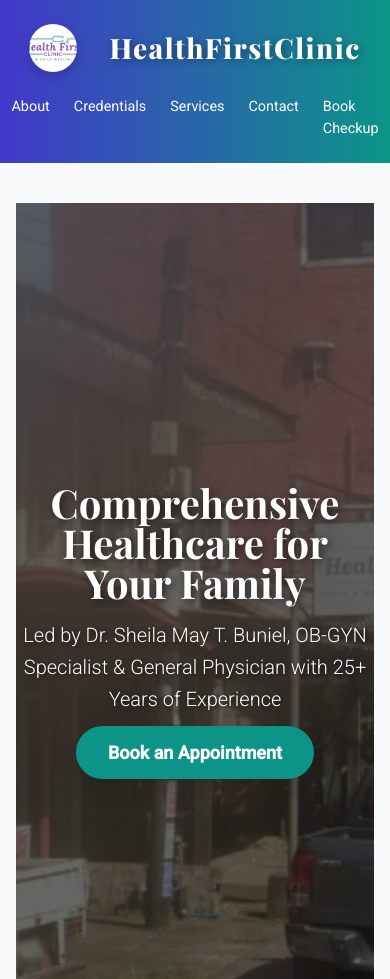
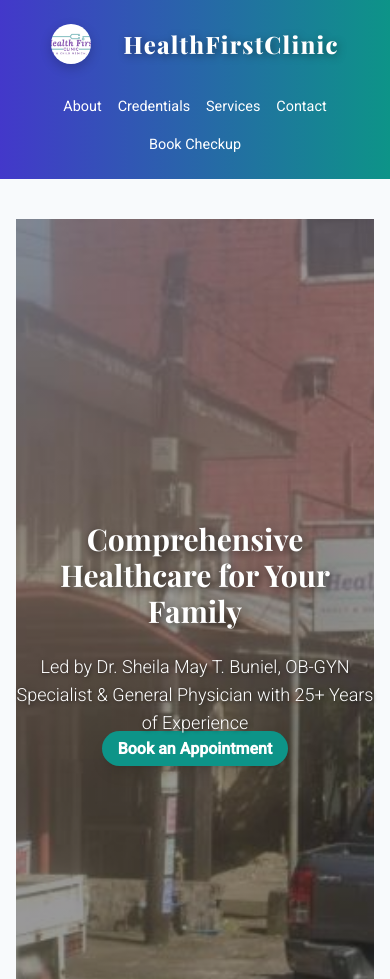
Before and after one commit to Jhase3721/HealthFirstClinic_One, a website: page public/font.html in a window 390 px wide. Shown: the top 979 px of the page. Drawn offline with nearby package versions, Linux system fonts and the light colour scheme; no server answers.

Commit message:
Update font.html

```diff
--- a/public/font.html
+++ b/public/font.html
@@ -92,7 +92,7 @@
       margin-left: 1rem;
     }
     #cover {
-      background: linear-gradient(rgba(0, 0, 0, 0.6), rgba(0, 0, 0, 0.6)), url('healtfirstclinic.JPG');
+      background: linear-gradient(rgba(0, 0, 0, 0.4), rgba(0, 0, 0, 0.4)), url('healtfirstclinic.JPG');
       background-size: cover;
       background-position: center;
     }
@@ -168,12 +168,6 @@
         width: 120px;
         height: 120px;
       }
-      #cover h1 {
-        font-size: 3.5rem;
-      }
-      #cover p {
-        font-size: 1.75rem;
-      }
       .header-logo {
         width: 64px;
         height: 64px;
@@ -196,18 +190,12 @@
       .nav-link {
         font-size: 0.9rem;
       }
-      #cover h1 {
-        font-size: 2.5rem;
-      }
-      #cover p {
-        font-size: 1.25rem;
-      }
       .header-logo {
-        width: 48px;
-        height: 48px;
+        width: 40px;
+        height: 40px;
       }
       .header-title {
-        font-size: 1.75rem;
+        font-size: 1.5rem;
       }
       .section-bg {
         padding: 1rem;
@@ -221,14 +209,14 @@
 <body class="min-h-screen flex flex-col">
   <!-- Header Section -->
   <header class="bg-gradient-to-r from-indigo-700 to-teal-600 text-white py-6 sticky top-0 z-10">
-    <div class="container mx-auto px-4 flex flex-col md:flex-row justify-between items-center gap-4">
+    <div class="container mx-auto px-4 flex flex-col md:flex-row justify-between items-center gap-6 md:gap-4">
       <div class="flex items-center gap-4">
         <div class="header-logo-container" id="openLogoModalFont">
           <img src="main_logo.jpg" alt="Main Logo" class="header-logo" data-aos="zoom-in">
         </div>
         <h1 class="header-title" data-aos="fade-right">HealthFirstClinic</h1>
       </div>
-      <nav class="flex gap-6 md:gap-8 mt-2 md:mt-0 justify-center md:justify-end md:flex-1 w-full md:w-auto">
+      <nav class="flex flex-wrap gap-4 sm:gap-6 md:gap-8 mt-2 md:mt-0 justify-center md:justify-end md:flex-1 w-full md:w-auto">
         <a href="#about" class="nav-link text-white" data-aos="fade-down" data-aos-delay="200">About</a>
         <a href="#credentials" class="nav-link text-white" data-aos="fade-down" data-aos-delay="300">Credentials</a>
         <a href="#services" class="nav-link text-white" data-aos="fade-down" data-aos-delay="400">Services</a>
@@ -242,10 +230,10 @@
   <main class="flex-grow container mx-auto px-4 py-10">
     <!-- Cover Page Section -->
     <section id="cover" class="relative h-screen flex items-center justify-center text-center">
-      <div class="relative z-10">
-        <h1 class="text-5xl md:text-7xl font-bold text-white mb-4 font-['Playfair_Display']" style="text-shadow: 2px 2px 8px rgba(0,0,0,0.6);" data-aos="fade-up">Comprehensive Healthcare for Your Family</h1>
-        <p class="text-2xl md:text-3xl text-white mb-6 font-['Roboto'] font-light" style="text-shadow: 1px 1px 4px rgba(0,0,0,0.6);" data-aos="fade-up" data-aos-delay="200">Led by Dr. Sheila May T. Buniel, OB-GYN Specialist & General Physician with 25+ Years of Experience</p>
-        <a href="index.html#appointment" class="bg-teal-600 text-white px-8 py-4 rounded-full font-semibold hover:bg-teal-700 transition shadow-lg text-lg" data-aos="zoom-in" data-aos-delay="400">Book an Appointment</a>
+      <div class="relative z-10 space-y-6 sm:space-y-8">
+        <h1 class="text-3xl sm:text-4xl md:text-7xl font-bold text-white font-['Playfair_Display']" style="text-shadow: 2px 2px 8px rgba(0,0,0,0.6);" data-aos="fade-up">Comprehensive Healthcare for Your Family</h1>
+        <p class="text-lg sm:text-xl md:text-3xl text-white font-['Roboto'] font-light" style="text-shadow: 1px 1px 4px rgba(0,0,0,0.6);" data-aos="fade-up" data-aos-delay="200">Led by Dr. Sheila May T. Buniel, OB-GYN Specialist & General Physician with 25+ Years of Experience</p>
+        <a href="index.html#appointment" class="bg-teal-600 text-white px-4 py-2 sm:px-6 sm:py-3 md:px-8 md:py-4 rounded-full font-semibold hover:bg-teal-700 transition shadow-lg text-base sm:text-lg" data-aos="zoom-in" data-aos-delay="400">Book an Appointment</a>
       </div>
     </section>
 
```
